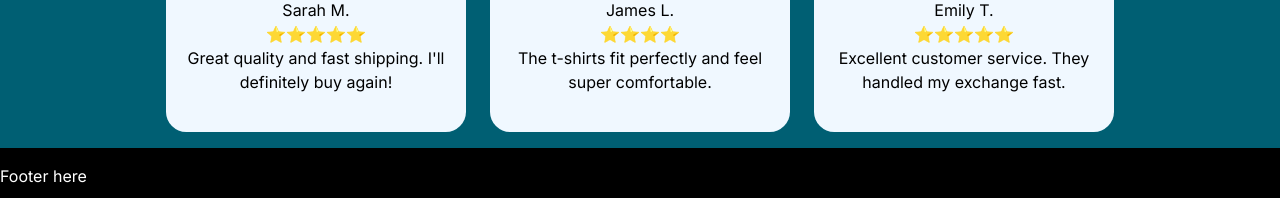
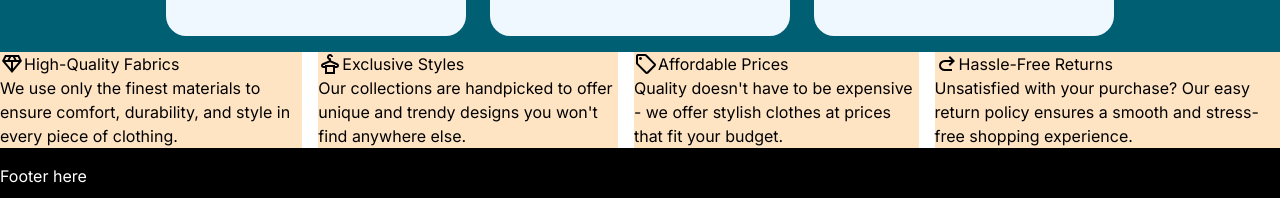
Before and after one commit to Exemption6877/odin-shopping-cart, a React (Vite) app: page / in a window 1280 px wide. Shown: the part 592-790 px from the top of the page. Built offline with nearby package versions, Linux system fonts and the light colour scheme.

Commit message:
Minor styling for Advantages.jsx

```diff
--- a/hooks/useFetch.jsx
+++ b/hooks/useFetch.jsx
@@ -21,7 +21,7 @@ const useFetch = (url) => {
         setError(err.message);
         setLoading(false);
       });
-  }, []);
+  }, [url]);
 
   return { error, loading, data };
 };
--- a/src/components/Home/Home.jsx
+++ b/src/components/Home/Home.jsx
@@ -1,5 +1,6 @@
 import { Link } from "react-router-dom";
 import Reviews from "./components/Reviews";
+import Advantages from "./components/Advantages";
 import styles from "./Home.module.css";
 
 export default function Home() {
@@ -12,7 +13,7 @@ export default function Home() {
         </div>
       </div>
       <Reviews />
-      <div className="points"></div>
+      <Advantages />
       <div className="leave-review"></div>
     </div>
   );
--- a/src/components/Home/components/Advantages.jsx
+++ b/src/components/Home/components/Advantages.jsx
@@ -1,6 +1,28 @@
-export default function Advantages(){
+import useFetch from "../../../../hooks/useFetch";
+import styles from "./Advantages.module.css";
 
+export default function Advantages() {
+  const { error, loading, data } = useFetch(
+    "../../../../data/Home/advantages.json"
+  );
 
+  if (loading) return <p>Loading...</p>;
 
+  if (error) return <p>{error}</p>;
 
+  return (
+    data && (
+      <div className={styles.advantages}>
+        {data.map((entry) => (
+          <div className={styles.advantagesEntry} key={entry.id}>
+            <div className={styles.title}>
+              <img src={entry.icon} alt="advantage icon" />
+              <p>{entry.title}</p>
+            </div>
+            <p>{entry.description}</p>
+          </div>
+        ))}
+      </div>
+    )
+  );
 }
--- a/src/components/Home/components/Advantages.module.css
+++ b/src/components/Home/components/Advantages.module.css
@@ -0,0 +1,19 @@
+.advantages {
+  display: flex;
+  flex-direction: row;
+  width: 100%;
+  justify-content: center;
+  align-items: center;
+  gap: 16px;
+}
+
+.advantagesEntry {
+  display: flex;
+  flex-direction: column;
+  background-color: bisque;
+}
+
+.title {
+  display: flex;
+  flex-direction: row;
+}
```
